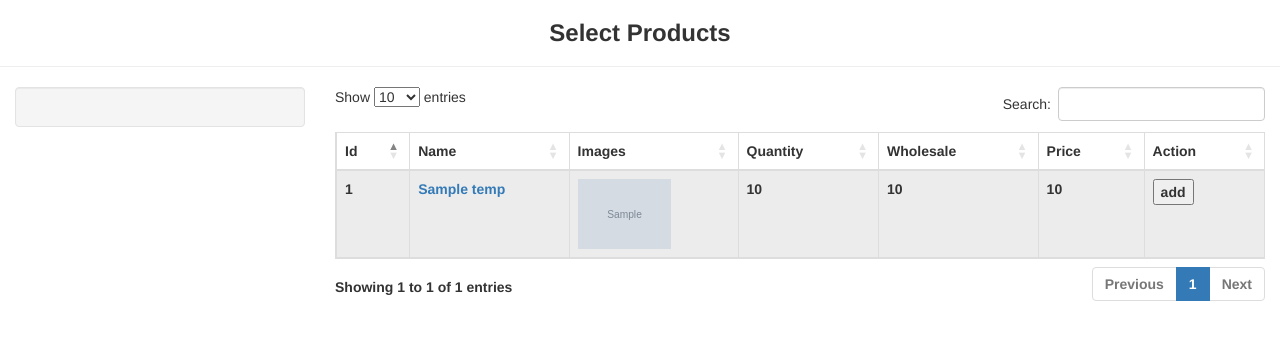
After one commit to Abhisheknarsing/dropship, a Flask app: template templates/pages/showcase.html in a window 1280 px wide. The commit adds this page. Shown: the top 340 px of the page. Run offline with Flask 2, Linux system fonts and the light colour scheme; the template is opened without the code that fills it: most values are stand-ins (such as "Sample title", 1, 10 or a date in 2020); grey boxes marked "Sample" are stand-in pictures; parts of the project's set-up code (start-up, migrations or seed data) failed here and were passed over; some libraries are stand-ins or nearby versions.

Commit message:
addec catlog

```diff
--- a/app.py
+++ b/app.py
@@ -141,6 +141,14 @@ def dash():
 
     return render_template('pages/placeholder.dashboard.html',info=[filename],arr = arr)
 
+@app.route('/showcase')
+def showcase():
+    select = request.args.get('select')
+    if select == None:
+        select = 0
+    pro = getjsonbyId(select)
+    return render_template('pages/showcase.html',info=[select],maindata=app.catdata, products=pro)
+
 
 @app.route('/track2')
 def track2():
@@ -150,6 +158,7 @@ def track2():
     f.close()
     data = json.loads(data)
 
+
     f = open('bigbuyData/recCat.json','r',encoding="utf8")
     updated_stox = f.read()
     f.close()
@@ -158,10 +167,12 @@ def track2():
 
     for x in data:
         x = json.loads(x)
+
         for y in updated_stox:
+            print(y)
             if str(x['id']) == str(y['id']):
                 if str(x["quantity"]) != str(y["stocks"][0]["quantity"]):
-                    if int(y["stocks"][0]["quantity"]) ==0:
+                    if int(y["stocks"][0]["quantity"]) == 0:
                         changes.append([y['sku'],y["stocks"][0]["quantity"],x["quantity"]])
                     if int(x["quantity"]) == 0:
                         changes.append([y['sku'],y["stocks"][0]["quantity"],x["quantity"]])
@@ -246,11 +257,9 @@ def change():
             obj['quantity'] = str(y['quantity'])
         new_list.append(json.dumps(obj))
         obj = {}
-
     f = open('bigbuyData/files/'+str(filename)+'.json','w',encoding="utf8")
     f.write(json.dumps(new_list))
     f.close()
-    print(new_list)
 
     return "success"
 
--- a/templates/pages/placeholder.dashboard.html
+++ b/templates/pages/placeholder.dashboard.html
@@ -163,6 +163,12 @@
             </a>
           </li>
 
+           <li class="nav-item">
+            <a class="nav-link" target="_blank" href="/showcase">
+              View Products
+            </a>
+          </li>
+
         </ul>
 
 
--- /dev/null
+++ b/templates/pages/showcase.html
@@ -0,0 +1,102 @@
+
+<!DOCTYPE html>
+<html>
+<head>
+  <title></title>
+  <link rel="stylesheet" href="https://maxcdn.bootstrapcdn.com/bootstrap/3.3.5/css/bootstrap.min.css">
+<link rel="stylesheet" href="https://cdn.datatables.net/1.10.22/css/dataTables.bootstrap4.min.css">
+</head>
+<body>
+<h3 class="text-center"><strong>Select Products<strong></h3><hr>
+
+
+
+
+
+
+<div class="container-fluid">
+<div class="row">
+
+<div class="col-sm-3">
+<div class="list-group list-group-root well">
+{%- for value in maindata -%}
+    {%- if value['parentCategory'] ==2 -%}
+        <a href="#{{ value['id'] }}" class="list-group-item" data-toggle="collapse">
+          <i class="glyphicon glyphicon-chevron-right"></i>{{ value['name'] }}
+        </a>
+        <div class="list-group collapse" id="{{ value['id'] }}">
+            {%- for value2 in maindata -%}
+               {%- if value2['parentCategory'] == value['id']  -%}
+               <div class="list-group-item">
+                <a href="/showcase?select={{ value2['id'] }}"  style="padding-left:25px">
+                    {{ value2['name'] }}
+                    <a href="#{{value2['id']}}" style="color:red" data-toggle="collapse">
+                    <i class="glyphicon glyphicon-chevron-right"></i>
+                    </a>
+                </a>
+               </div>
+                <div class="list-group collapse" id="{{ value2['id'] }}">
+                {%- for value3 in maindata -%}
+                    {%- if value3['parentCategory'] == value2['id']  -%}
+                        <a href="/showcase?select={{ value3['id'] }}" class="list-group-item" style="padding-left:35px;" ">
+                            <i class="glyphicon glyphicon-chevron-right"></i>{{ value3['name'] }}
+                        </a>
+                    {% endif %}
+                {% endfor %}
+                </div>
+               {% endif %}
+            {% endfor %}
+        </div>
+    {% endif %}
+{% endfor %}
+</div>
+</div>
+
+<div class="col-sm-9">
+<table id="datatabledata" class="table table-striped table-bordered" style="width:100%">
+        <thead>
+            <tr>
+                <th>Id</th>
+                <th>Name</th>
+                <th>Images</th>
+                <th>Quantity</th>
+                <th>Wholesale </th>
+                <th>Price</th>
+                <th>Action</th>
+            </tr>
+        </thead>
+        <tbody>
+        {% for temp in products %}
+            <tr>
+                <td>{{ temp['id'] }}</td>
+                <td><a target="_blank" href="https://www.bigbuy.eu/en/{{ temp['url'] }}.html" >{{ temp['name'] }}</a></td>
+                <td><img style="height:70px;width:auto" src = {{ temp['images'].split(';')[0] }}></td>
+                <td>{{ temp['quantity'] }}</td>
+                <td>{{ temp['wholesalePrice'] }}</td>
+                <td>{{ temp['price'] }}</td>
+                <td><button>add</button></td>
+            </tr>
+        {% endfor %}
+
+        </tbody>
+    </table>
+</div>
+</div>
+<div>
+
+
+</body>
+
+
+<script src="https://ajax.googleapis.com/ajax/libs/jquery/1.11.3/jquery.min.js"></script>
+<script src="https://maxcdn.bootstrapcdn.com/bootstrap/3.3.5/js/bootstrap.min.js"></script>
+
+<script src="https://code.jquery.com/jquery-3.5.1.js"></script>
+<script src="https://cdn.datatables.net/1.10.22/js/jquery.dataTables.min.js"></script>
+<script src="https://cdn.datatables.net/1.10.22/js/dataTables.bootstrap4.min.js"></script>
+<script>
+$(document).ready(function() {
+    $('#datatabledata').DataTable();
+} );
+</script>
+</html>
```
Also changed, not shown: bigbuyData/files/keep.json (+1 -1 lines).
